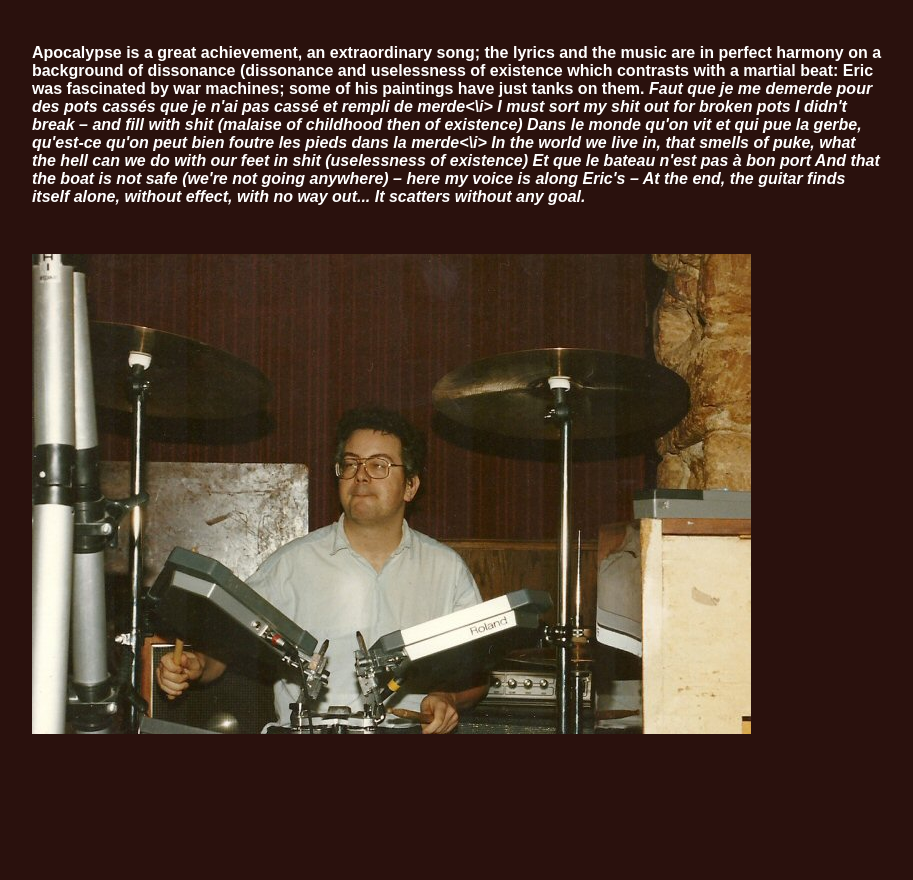
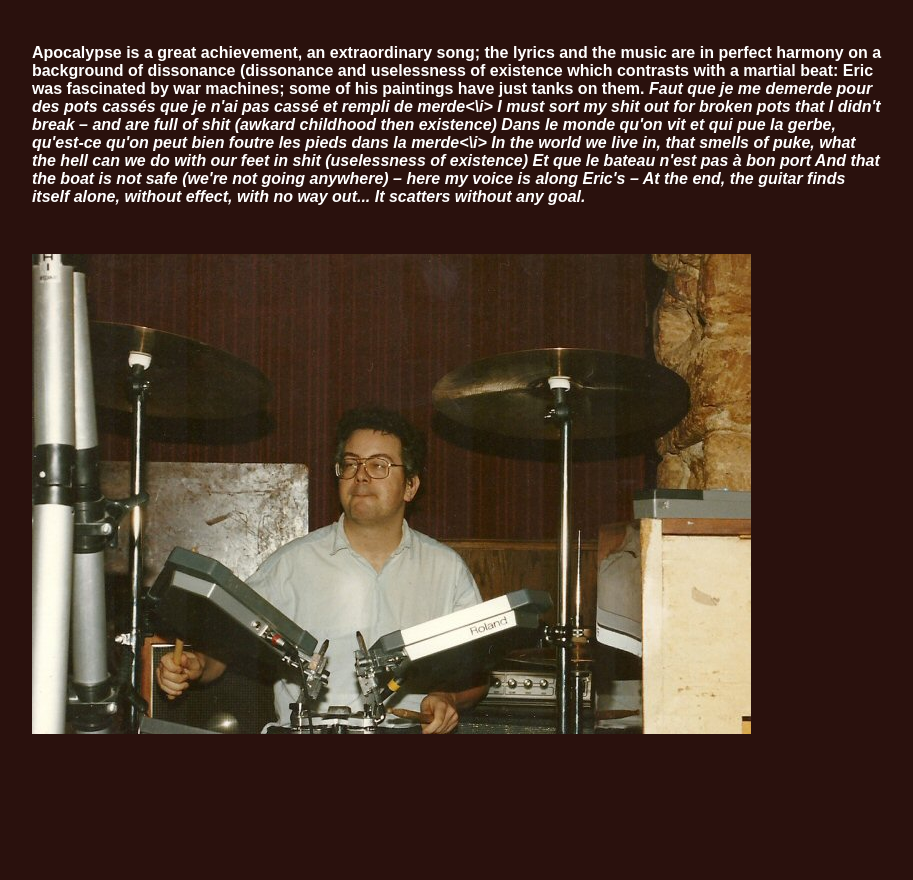
Before and after one commit to TiemkoEnLigne/online, a plain HTML site: page indexed.htm in a window 1280 px wide. Shown: the part 2365-3245 px from the top of the page, without its empty margins (286-1199 px from the left). Drawn offline with Linux system fonts and the light colour scheme.

Commit message:
Update indexed.htm

```diff
--- a/indexed.htm
+++ b/indexed.htm
@@ -138,7 +138,7 @@ Eric thus lived on these incomes in the family patrimony.
 <td  class=narrctr>
 Apocalypse is a great achievement, an extraordinary song; the lyrics and the music are in perfect harmony on a background of dissonance (dissonance and uselessness of existence which contrasts with a martial beat: Eric was fascinated by war machines; some of his paintings have just tanks on them.
 <i>Faut que je me demerde pour des pots cassés que je n'ai pas cassé et rempli de merde<\i>
-I must sort my shit out for broken pots I didn't break – and fill with shit (malaise of childhood then of existence)
+I must sort my shit out for broken pots that I didn't break – and are full of shit (awkard childhood then existence)
 <i>Dans le monde qu'on vit et qui pue la gerbe, qu'est-ce qu'on peut bien foutre les pieds dans la merde<\i>
 In the world we live in, that smells of puke, what the hell can we do with our feet in shit (uselessness of existence)
 Et que le bateau n'est pas à bon port
```
